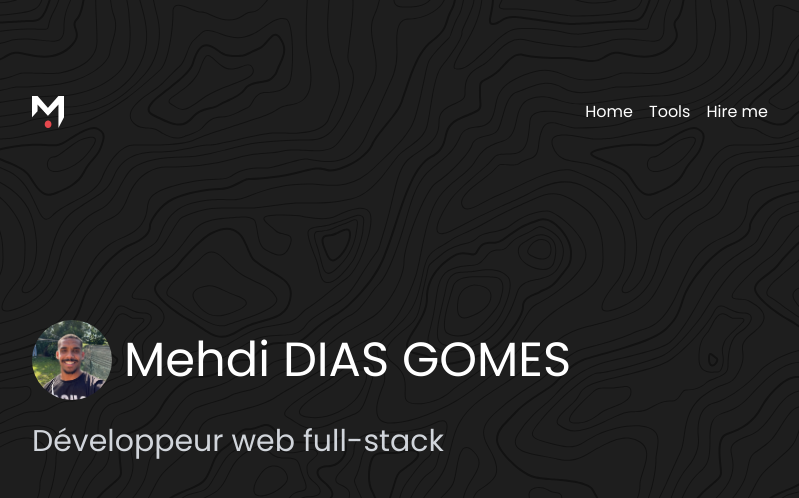
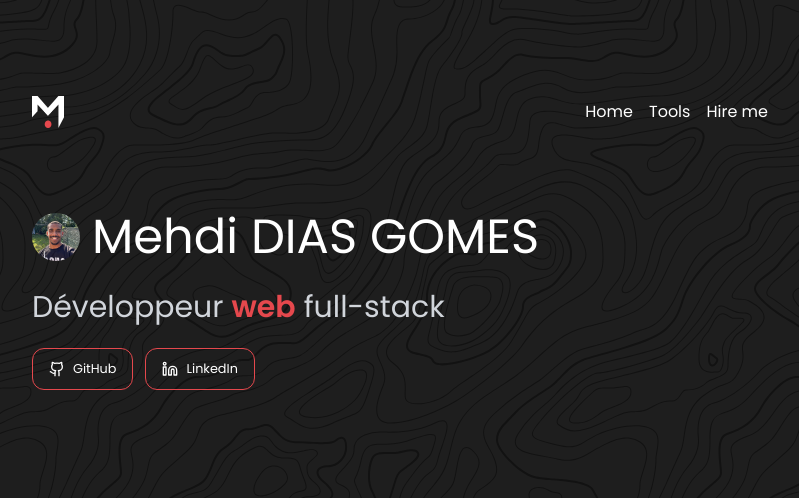
Before and after one commit to MehdiDiasGomes/My-portfolio, a Vue app: page / in a window 1280 px wide. Shown: the top 498 px of the page, without its empty margins (240-1039 px from the left). Built offline with nearby package versions, Linux system fonts and the light colour scheme.

Commit message:
✨ Feat(app): add typewriter and social cards

```diff
--- a/src/pages/home.vue
+++ b/src/pages/home.vue
@@ -1,8 +1,8 @@
 <template>
-    <div class="flex justify-start mt-28 items-start">
+    <div class="flex justify-start items-start">
         <div class="flex flex-col gap-5">
-            <div class="flex gap-3 justify-center items-center">
-                <img src="../../public/img/Mehdi-profil.jpeg" class="w-20 h-20 object-cover rounded-full"
+            <div class="flex gap-3 items-center">
+                <img src="../../public/img/Mehdi-profil.jpeg" class="w-12 h-12 object-cover rounded-full"
                     alt="Photo de profil Mehdi">
                 <h1 class="text-h1 text-white">Mehdi DIAS GOMES</h1>
             </div>
@@ -10,6 +10,9 @@
                 <h3 ref="typewriterEl" class="text-h3 text-gray-300">
                     Développeur <span class="font-extrabold text-[#E5484D]">web</span> full-stack
                 </h3>
+            </div>
+            <div>
+                <socialCards />
             </div>
         </div>
     </div>
@@ -19,6 +22,8 @@
 import { ref, onMounted } from 'vue';
 //@ts-ignore
 import Typewriter from 'typewriter-effect/dist/core';
+//@ts-ignore
+import socialCards from '../components/socialCards.vue';
 
 const typewriterEl = ref(null); // Référence pour l'élément h3
 
@@ -26,10 +31,11 @@ onMounted(() => {
     const typewriter = new Typewriter(typewriterEl.value, {
         loop: false,
         delay: 50,
+        html: true
     });
 
     typewriter
-    .typeString("Développeur web full-stack")
+        .typeString('Développeur <span class="font-extrabold text-[#E5484D]">web</span> full-stack')
         .start();
 });
 </script>
```
Lines whose indentation alone changed are shown as unchanged.
